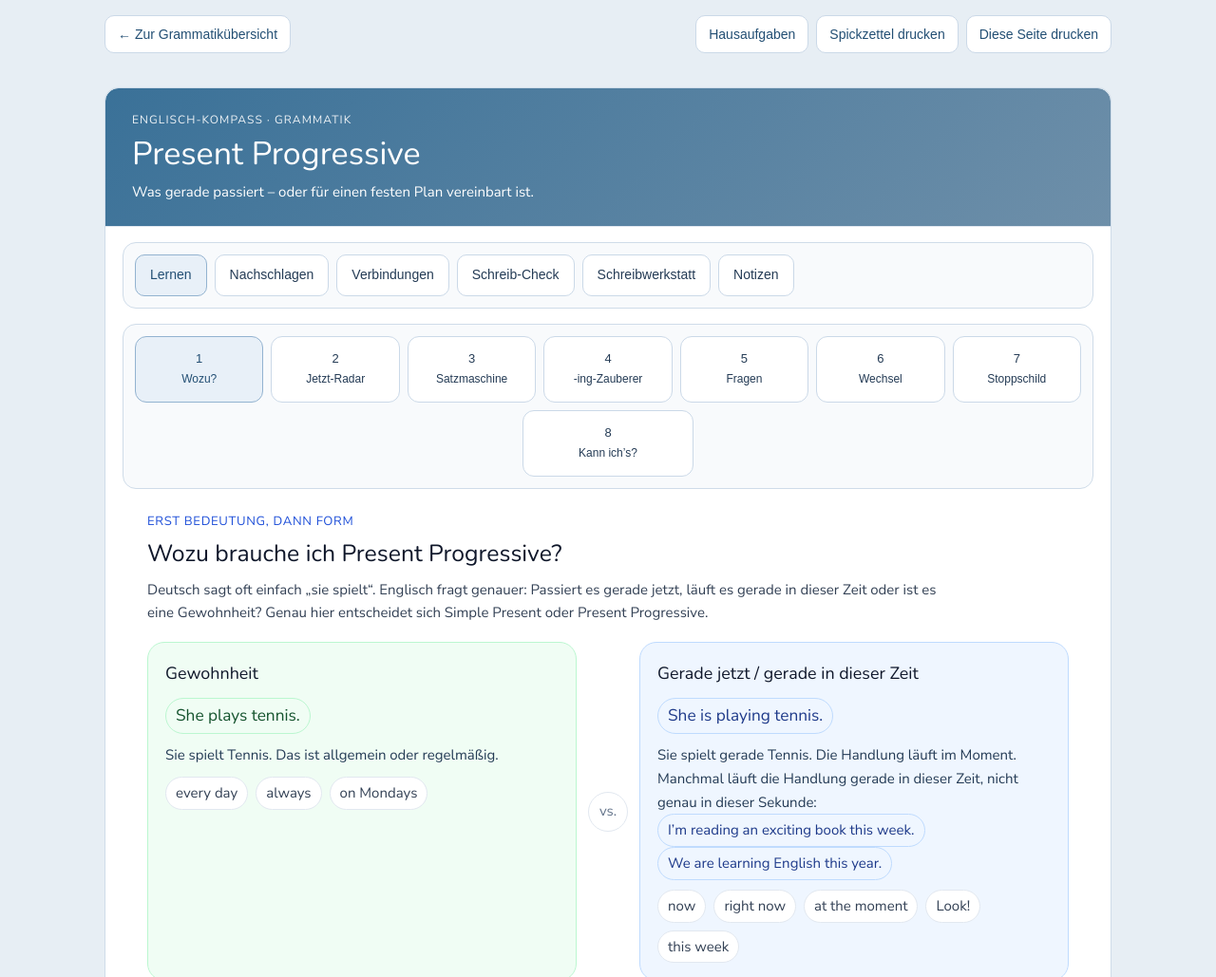
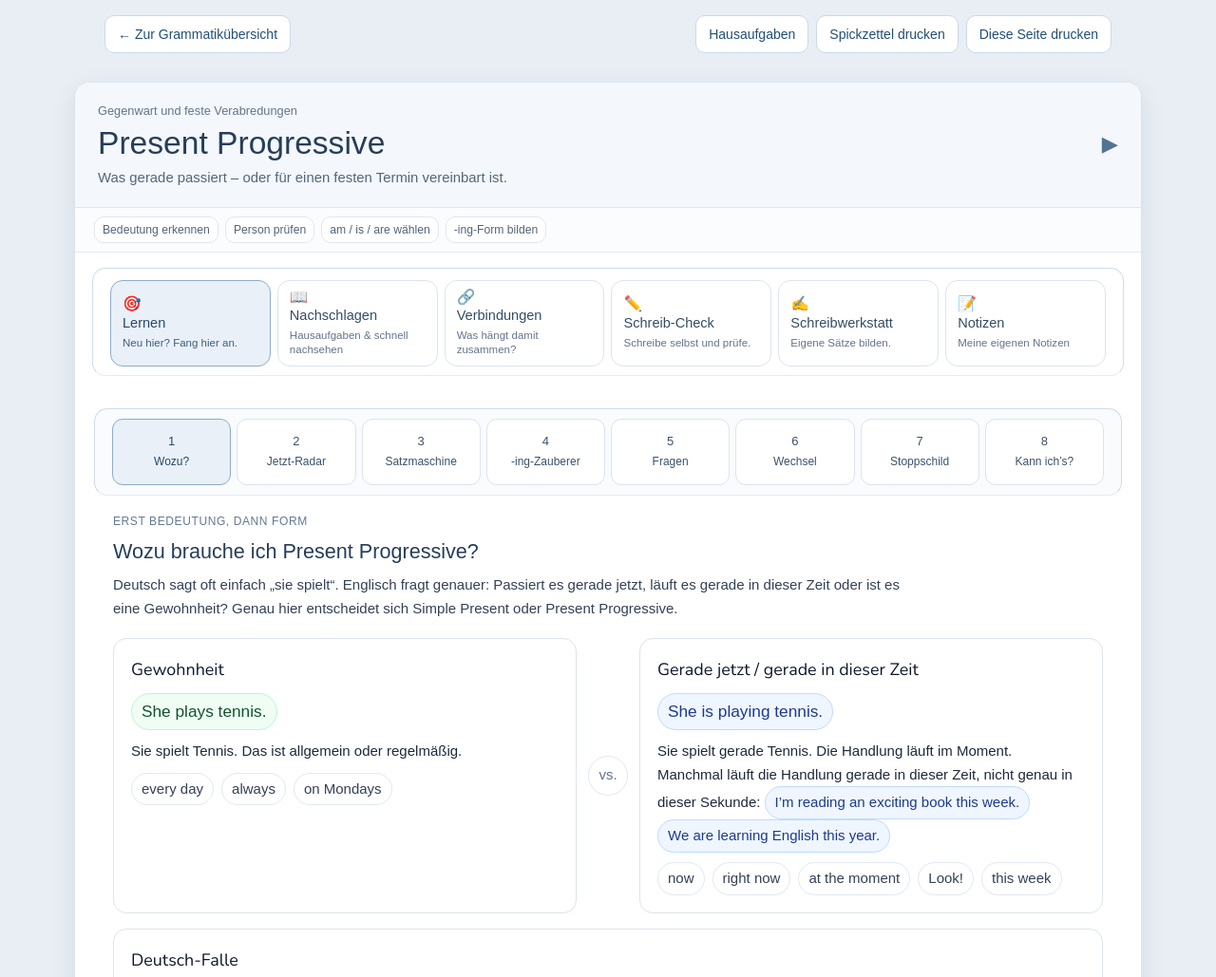
Before and after one commit to gabikloos13-afk/Englisch-Kompass, a plain HTML site: page progressive.html in a window 1280 px wide. Shown: the top 1029 px of the page at 95% size. Drawn offline with nearby package versions, Linux system fonts and the light colour scheme.

Commit message:
Align Present Progressive header tabs cards and colors with Simple Present design

```diff
--- a/progressive.html
+++ b/progressive.html
@@ -72,22 +72,53 @@ html,body{background:#e7eef4;color:#243b55}
 .pg-rule-structure .pg-caption{font-size:.88rem;color:#475569}
 .pg-rule-steps{padding-left:21px;margin:10px 0;line-height:1.75}
 .pg-rule-steps li{margin-bottom:5px}
+
+/* Gemeinsames Layoutsystem nach simplepresent.html, auf Present Progressive begrenzt */
+body{font-family:Arial,Helvetica,sans-serif;background:#e8eef4;color:#1e293b;font-weight:400}
+.topic-page--present-progressive{max-width:1160px;margin:auto;padding:14px 18px 48px}
+.topic-page--present-progressive .learning-card{border:1px solid #dce3eb;border-radius:16px;box-shadow:0 8px 28px rgba(15,23,42,.08);background:white}
+.topic-page--present-progressive .compass-head{padding:19px 24px;background:#f4f7fb;border-bottom:1px solid #e1e7f0;display:flex;align-items:center;justify-content:space-between;gap:16px}
+.topic-page--present-progressive .compass-kicker{font-size:.8rem;color:#64748b;text-transform:none;letter-spacing:0;margin-bottom:4px}
+.topic-page--present-progressive .compass-title{font-family:Arial,Helvetica,sans-serif;font-size:clamp(1.55rem,2.8vw,2.1rem);font-weight:400;margin:0 0 5px;color:#263e59}
+.topic-page--present-progressive .compass-subtitle{font-size:.93rem;line-height:1.5;color:#52677c}
+.topic-page--present-progressive .compass-emoji{font-size:1.4rem;color:#537391}
+.topic-page--present-progressive .sp-thinking-line{display:flex;flex-wrap:wrap;gap:7px;padding:9px 20px;border-bottom:1px solid #e5ebf2;background:#fbfcfe}
+.topic-page--present-progressive .sp-thinking-line span{font-size:.76rem;color:#50657a;padding:3px 8px;border:1px solid #e0e7ef;border-radius:10px;background:#fff}
+.topic-page--present-progressive .compass-mode-grid{display:flex;flex-wrap:wrap;gap:7px;padding:12px 18px 9px;background:#fff;border-bottom:1px solid #e5ebf2}
+.topic-page--present-progressive .compass-mode-btn{display:flex;flex-direction:column;gap:3px;align-items:flex-start;min-width:120px;flex:1 1 135px;border:1px solid #dce4ef;border-radius:13px;background:#fff;color:#344c63;padding:9px 12px;text-align:left;font-family:Arial,Helvetica,sans-serif;font-weight:400;box-shadow:none}
+.topic-page--present-progressive .compass-mode-btn .compass-mode-icon{font-size:.98rem;line-height:1}
+.topic-page--present-progressive .compass-mode-btn .tab-title{font-size:.91rem;color:inherit}
+.topic-page--present-progressive .compass-mode-btn .compass-mode-hint{font-size:.72rem;line-height:1.3;color:#64748b}
+.topic-page--present-progressive .compass-mode-btn[aria-selected="true"],.topic-page--present-progressive .compass-mode-btn.is-active{background:#e9f0f8;border-color:#90abc7;color:#274768}
+.topic-page--present-progressive .compass-mode-btn[aria-selected="true"] .compass-mode-hint{color:#405f7c}
+.topic-page--present-progressive .learn-step-nav{padding:10px 18px;background:#f9fbfd;border-bottom:1px solid #e5ebf2;gap:6px}
+.topic-page--present-progressive .learn-step-btn{border-radius:11px;background:#fff;border:1px solid #dce4ef;padding:8px 10px;color:#3a536b;font-family:Arial,Helvetica,sans-serif;font-weight:400}
+.topic-page--present-progressive .learn-step-btn[aria-selected="true"],.topic-page--present-progressive .learn-step-btn.is-active{background:#e9f0f8;color:#274768;border-color:#90abc7}
+.topic-page--present-progressive .compass-mode-panel,.topic-page--present-progressive .learn-panel{padding:18px 20px}
+.topic-page--present-progressive .card,.topic-page--present-progressive .tool-card,.topic-page--present-progressive .pg-rule-structure{background:#fff;border:1px solid #dce4ec;border-radius:14px;box-shadow:none}
+.topic-page--present-progressive .soft-card,.topic-page--present-progressive .green-card,.topic-page--present-progressive .yellow-card,.topic-page--present-progressive .violet-card{background:#fff}
+.topic-page--present-progressive .section-title{font-family:Arial,Helvetica,sans-serif;color:#263e59;font-size:1.35rem;font-weight:400}
+.topic-page--present-progressive .section-kicker{font-size:.75rem;color:#627994}
+.topic-page--present-progressive .pg-part,.topic-page--present-progressive .chip{font-weight:400}
+.topic-page--present-progressive button:focus-visible,.topic-page--present-progressive a:focus-visible{outline:3px solid #2563eb;outline-offset:2px}
+@media(max-width:680px){.topic-page--present-progressive{padding:7px 8px 24px}.topic-page--present-progressive .compass-head{padding:14px 16px}.topic-page--present-progressive .compass-mode-grid{padding:9px;gap:5px}.topic-page--present-progressive .compass-mode-btn{flex:1 1 44%;min-width:0;padding:8px}.topic-page--present-progressive .compass-mode-panel,.topic-page--present-progressive .learn-panel{padding:14px 12px}.topic-page--present-progressive .sp-thinking-line{padding:7px 10px}}
 </style>
 </head>
 <body>
 <a class="skip-link" href="#main-content">Zum Inhalt springen</a>
 <div class="overview-return-wrap page-action-bar"><a class="overview-return" href="grammatik.html" aria-label="Zur Grammatikübersicht">← Zur Grammatikübersicht</a><div class="page-action-buttons" aria-label="Seitenaktionen"><button class="ha-btn" type="button" data-homework-toggle>Hausaufgaben</button><button class="print-btn spickzettel-btn" type="button" data-print-cheatsheet>Spickzettel drucken</button><button class="print-btn print-page-btn" type="button" data-print-page>Diese Seite drucken</button></div></div>
-<main id="main-content" class="page-content">
-  <article class="learning-card" data-topic="present-progressive">
-    <header class="compass-head havegot-head-gradient"><div><p class="compass-kicker">ENGLISCH-KOMPASS · GRAMMATIK</p><h1 class="compass-title">Present Progressive</h1><p class="compass-subtitle">Was gerade passiert – oder für einen festen Plan vereinbart ist.</p></div></header>
+<main id="main-content" class="page-content topic-page topic-page--present-progressive">
+  <article class="learning-card topic-shell" data-topic="present-progressive">
+    <header class="compass-head sp-compass-head topic-header"><div><p class="compass-kicker">Gegenwart und feste Verabredungen</p><h1 class="compass-title">Present Progressive</h1><p class="compass-subtitle">Was gerade passiert – oder für einen festen Termin vereinbart ist.</p></div><span class="compass-emoji" aria-hidden="true">▶</span></header>
+<div class="sp-thinking-line" aria-label="Denkweg Present Progressive"><span>Bedeutung erkennen</span><span>Person prüfen</span><span>am / is / are wählen</span><span>-ing-Form bilden</span></div>
 
-    <nav class="compass-mode-grid" role="tablist" aria-label="Hauptbereiche">
-      <button class="compass-mode-btn is-active" type="button" role="tab" aria-selected="true" aria-controls="lernen" id="tab-lernen" data-tab="pg-mode" data-val="learn"><span>Lernen</span></button>
-      <button class="compass-mode-btn" type="button" role="tab" aria-selected="false" aria-controls="nachschlagen" id="tab-nachschlagen" data-tab="pg-mode" data-val="reference"><span>Nachschlagen</span></button>
-      <button class="compass-mode-btn" type="button" role="tab" aria-selected="false" aria-controls="verbindungen" id="tab-verbindungen" data-tab="pg-mode" data-val="connections"><span>Verbindungen</span></button>
-      <button class="compass-mode-btn" type="button" role="tab" aria-selected="false" aria-controls="schreibcheck" id="tab-schreibcheck" data-tab="pg-mode" data-val="writecheck"><span>Schreib-Check</span></button>
-      <button class="compass-mode-btn" type="button" role="tab" aria-selected="false" aria-controls="schreibwerkstatt" id="tab-schreibwerkstatt" data-tab="pg-mode" data-val="workshop"><span>Schreibwerkstatt</span></button>
-      <button class="compass-mode-btn" type="button" role="tab" aria-selected="false" aria-controls="notizen" id="tab-notizen" data-tab="pg-mode" data-val="notes"><span>Notizen</span></button>
+    <nav class="compass-mode-grid topic-tabs" role="tablist" aria-label="Bereiche">
+      <button class="compass-mode-btn is-active" type="button" role="tab" aria-selected="true" aria-controls="lernen" id="tab-lernen" data-tab="pg-mode" data-val="learn"><span class="compass-mode-icon" aria-hidden="true">🎯</span><span class="tab-title">Lernen</span><span class="compass-mode-hint">Neu hier? Fang hier an.</span></button>
+      <button class="compass-mode-btn" type="button" role="tab" aria-selected="false" aria-controls="nachschlagen" id="tab-nachschlagen" data-tab="pg-mode" data-val="reference"><span class="compass-mode-icon" aria-hidden="true">📖</span><span class="tab-title">Nachschlagen</span><span class="compass-mode-hint">Hausaufgaben & schnell nachsehen</span></button>
+      <button class="compass-mode-btn" type="button" role="tab" aria-selected="false" aria-controls="verbindungen" id="tab-verbindungen" data-tab="pg-mode" data-val="connections"><span class="compass-mode-icon" aria-hidden="true">🔗</span><span class="tab-title">Verbindungen</span><span class="compass-mode-hint">Was hängt damit zusammen?</span></button>
+      <button class="compass-mode-btn" type="button" role="tab" aria-selected="false" aria-controls="schreibcheck" id="tab-schreibcheck" data-tab="pg-mode" data-val="writecheck"><span class="compass-mode-icon" aria-hidden="true">✏️</span><span class="tab-title">Schreib-Check</span><span class="compass-mode-hint">Schreibe selbst und prüfe.</span></button>
+      <button class="compass-mode-btn" type="button" role="tab" aria-selected="false" aria-controls="schreibwerkstatt" id="tab-schreibwerkstatt" data-tab="pg-mode" data-val="workshop"><span class="compass-mode-icon" aria-hidden="true">✍</span><span class="tab-title">Schreibwerkstatt</span><span class="compass-mode-hint">Eigene Sätze bilden.</span></button>
+      <button class="compass-mode-btn" type="button" role="tab" aria-selected="false" aria-controls="notizen" id="tab-notizen" data-tab="pg-mode" data-val="notes"><span class="compass-mode-icon" aria-hidden="true">📝</span><span class="tab-title">Notizen</span><span class="compass-mode-hint">Meine eigenen Notizen</span></button>
     </nav>
 
     <section class="compass-mode-panel is-active" id="lernen" role="tabpanel" aria-labelledby="tab-lernen" data-panel="pg-mode" data-val="learn">
```
